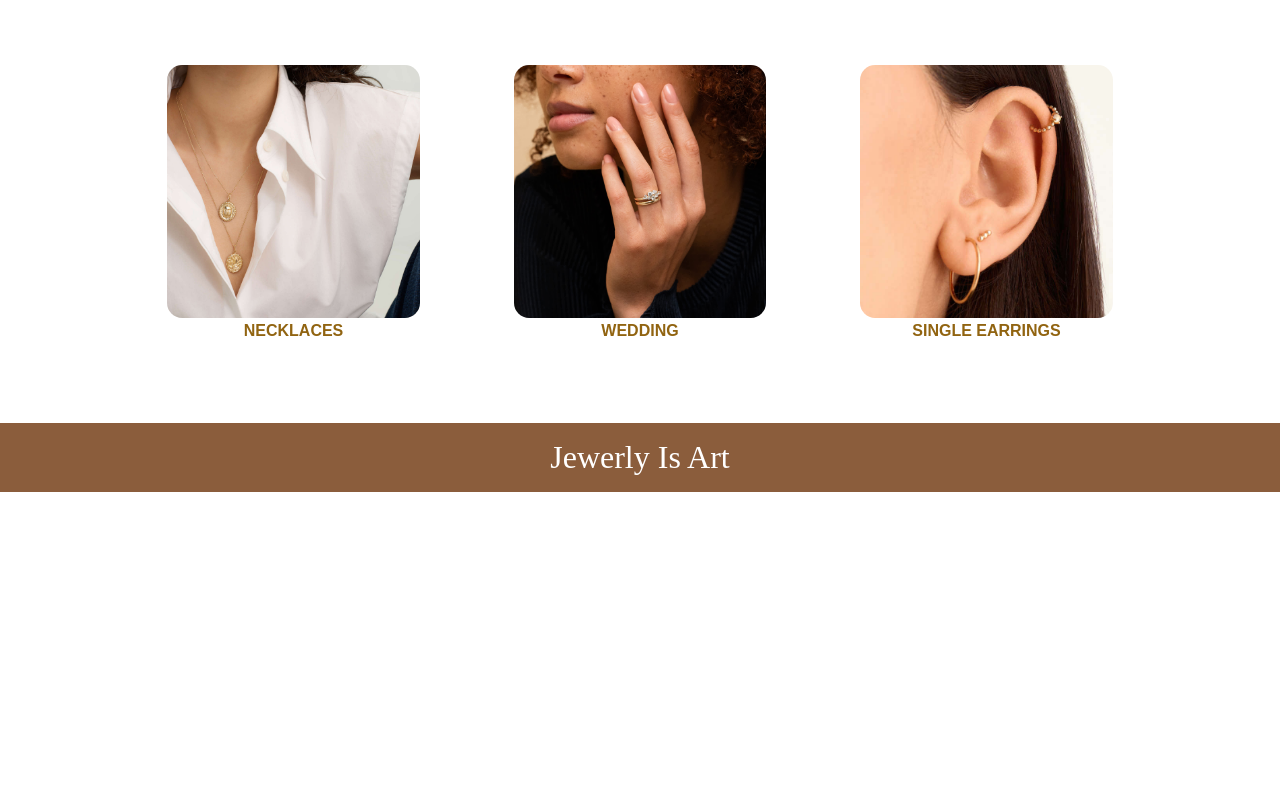
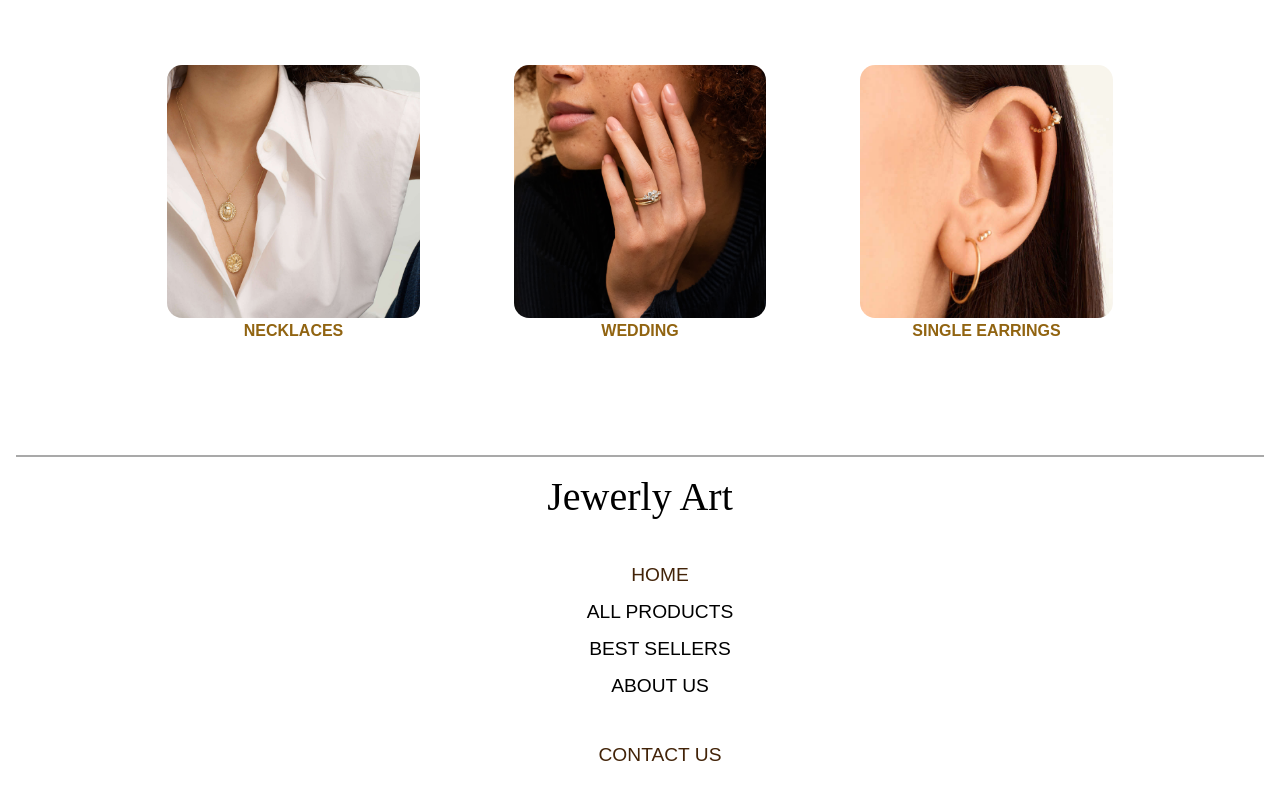
Before and after one commit to NazikAskhatova/diploma, a React (Create React App) app: page / in a window 1280 px wide. Shown: the part 1152-1952 px from the top of the page. Before the commit the page ends 1644 px from the top, so only its background shows below. Built offline with nearby package versions, Linux system fonts and the light colour scheme; a web font is replaced by a local one.

Commit message:
aaded new Footer css style, update Footer js file

```diff
--- a/src/components/Footer/Footer.css
+++ b/src/components/Footer/Footer.css
@@ -1,8 +1,12 @@
 .Footer {
-    background-color: rgb(139, 93, 60);
+    background-color: rgb(255, 255, 255);
     padding: 1rem;
     text-align: center;
     color: white;
     font-size: 2rem;
     font-family: 'Beau Rivage', cursive;
   }
+
+  .Footer hr {
+   border: 1px solid darkgray;
+  }
--- a/src/components/Footer/Footer.js
+++ b/src/components/Footer/Footer.js
@@ -1,10 +1,28 @@
 import React from "react";
+import NavItem from "../Nav/NavItem/NavItem";
+import Logo from "../ui/Logo/Logo";
 import "./Footer.css";
 
 function Footer() {
   return (
     <footer className="Footer">
-      <div className="container">Jewerly Is Art</div>
+      <hr></hr>
+      <div className="container">
+       <Logo/>
+       <div>
+         <ul>
+         <NavItem url="/">Home</NavItem>
+      <NavItem url="/products">all Products</NavItem>
+      <NavItem url="/bestsellers">Best Sellers</NavItem>
+       <NavItem url="/about">About us</NavItem>
+         </ul>
+         <ul>
+         <NavItem url="/">Contact us</NavItem>
+
+       </ul>
+
+       </div>
+       </div>
     </footer>
   );
 }
--- a/src/components/Nav/Nav.js
+++ b/src/components/Nav/Nav.js
@@ -16,7 +16,7 @@ function Nav() {
          <NavItem url="/">Home</NavItem>
       <NavItem url="/products">all Products</NavItem>
       <NavItem url="/bestsellers">Best Sellers</NavItem>
-       <NavItem url="/about">About</NavItem>
+       <NavItem url="/about">About us</NavItem>
 
       </ul>
       <div><NavLink to="/"><Logo /></NavLink></div>
```
